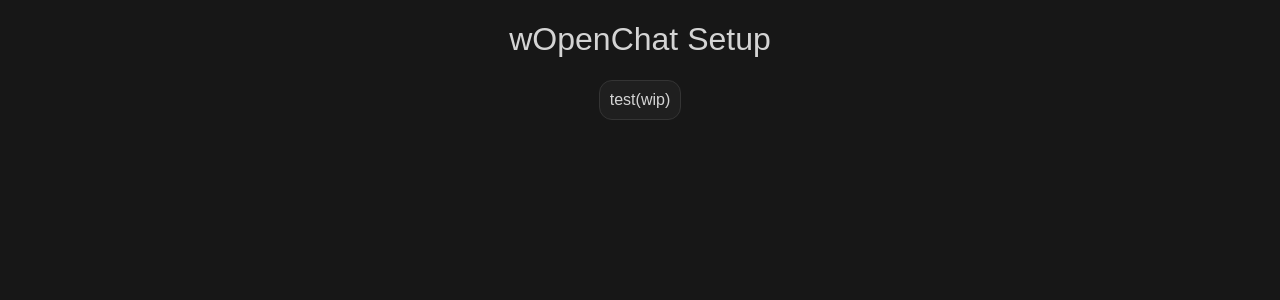
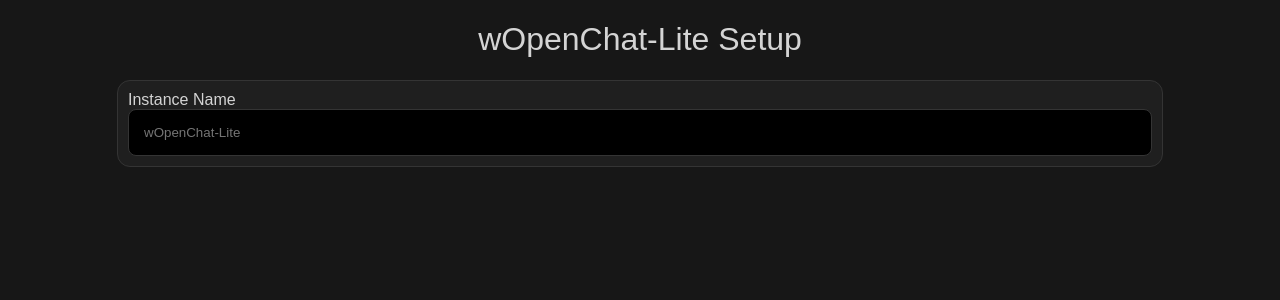
Before and after one commit to w-y-r-a/wOpenChat-Lite, a FastAPI app: page / in a window 1280 px wide. Shown: the top 300 px of the page. Run offline with FastAPI, Linux system fonts and the light colour scheme.

Commit message:
try to fix css, add some setup fields

```diff
--- a/src/static/css/main.css
+++ b/src/static/css/main.css
@@ -18,7 +18,7 @@
 
 .pamphlet {
     margin: 0 auto;
-    width: fit-content;
+    width: 80%;
     border: 1px solid #343434;
     background-color: #1f1f1f;
     border-radius: 13px;
--- a/src/templates/index.html
+++ b/src/templates/index.html
@@ -10,7 +10,7 @@
     <meta name="theme-color" content="{{ THEME_COLOR }}">
 </head>
 <body>
-    <h1 style="text-align: center">wOpenChat Setup</h1>
+    <h1 style="text-align: center">wOpenChat Login</h1>
     <div class="pamphlet">
         wip
     </div>
--- a/src/templates/setup.html
+++ b/src/templates/setup.html
@@ -8,10 +8,35 @@
     <meta name="viewport" content="width=device-width, initial-scale=1.0">
     <meta name="description" content="wOpenChat-Lite is a more lightweight version of wOpenChat, a web-based chat application that allows users to communicate in real-time.">
     <meta name="theme-color" content="{{ THEME_COLOR }}">
+    <style>
+    input[type=text] {
+        background-color: black;
+        border: 0.5px solid #343434;
+        border-radius: 8px;
+        padding: 15px;
+        color: #d4d4d4;
+        width: 100%;
+        box-sizing: border-box;
+    }
+
+    input[type=text]:focus {
+        border: 0.5px solid #363636;
+    }
+
+    form {
+        width: 100%;
+    }
+    </style>
 </head>
 <body>
-    <h1 style="text-align: center">wOpenChat Setup</h1>
+    <h1 style="text-align: center">wOpenChat-Lite Setup</h1>
+    <script>
+
+    </script>
     <div class="pamphlet">
-        test(wip)
+        <form>
+            <label class="label" for="instancename">Instance Name</label><br>
+            <input type="text" placeholder="wOpenChat-Lite" id="instancename" name="instancename" required>
+        </form>
     </div>
 </body>
```
